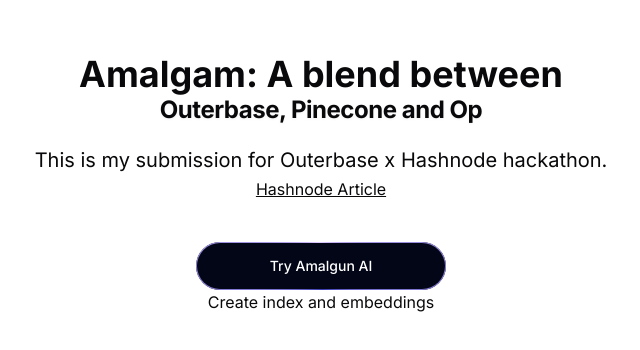
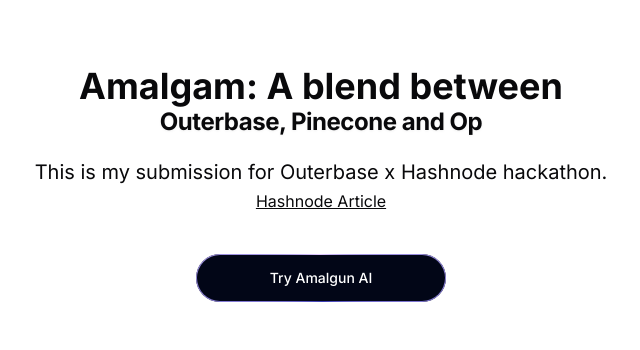
Before and after one commit to trace2798/ai-outerbase, a Next.js app: page / in a window 1280 px wide. Shown: the part 216-566 px from the top of the page, without its empty margins (319-959 px from the left). Built offline with nearby package versions, Linux system fonts and the light colour scheme.

Commit message:
commented out option to create index

```diff
--- a/app/page.tsx
+++ b/app/page.tsx
@@ -32,7 +32,7 @@
       <Link href="/ai">
         <ButtonRotatingBackgroundGradient />
       </Link>
-      <Update />
+      {/* <Update /> */}
     </div>
   );
 }
```
